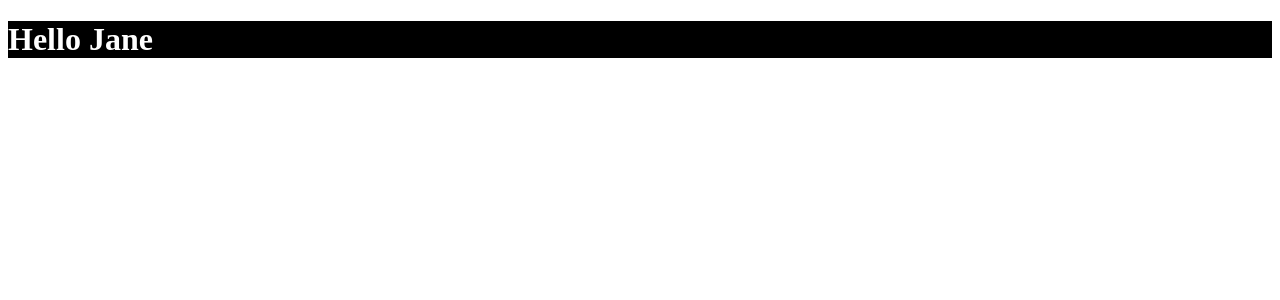
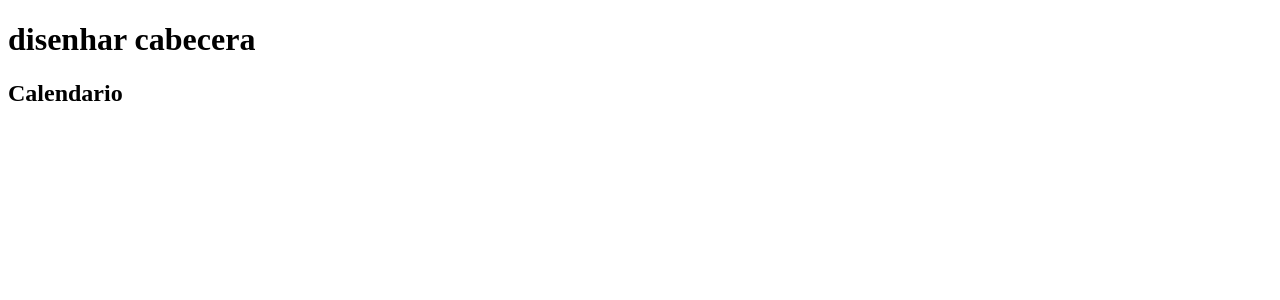
Before and after one commit to argierincon/latintv, a React app: page / in a window 1280 px wide. Shown: the top 300 px of the page. Built offline with nearby package versions, Linux system fonts and the light colour scheme.

Commit message:
rutas funcionando

```diff
--- a/src/Componentes/Cabecera.jsx
+++ b/src/Componentes/Cabecera.jsx
@@ -1,9 +1,9 @@
-import React from 'react'
+import React from 'react';
 
 export const Cabecera = () => {
     return (
         <div>
-            <h1>cabecer</h1>
+            <h1>disenhar cabecera</h1>
         </div>
     )
 }
--- a/src/Componentes/FormularioReserva.jsx
+++ b/src/Componentes/FormularioReserva.jsx
@@ -3,7 +3,7 @@ import React from 'react'
 export const FormularioReserva = () => {
     return (
         <div>
-            <h1>desarrollar formulario formulario</h1>
+            <h1>desarrollar formulario</h1>
         </div>
     )
 }
--- a/src/index.js
+++ b/src/index.js
@@ -1,7 +1,7 @@
 import React from 'react';
 import ReactDOM from 'react-dom';
-import App from './App';
-import './styles.scss';
+import App from './rutas/App';
+// import './styles.scss';
 import firebase from 'firebase';
 
 var firebaseConfig = {
@@ -20,4 +20,4 @@ firebase.initializeApp(firebaseConfig);
 console.log('borrar console.log');
 
 var mountNode = document.getElementById('app');
-ReactDOM.render(<App name="Jane" />, mountNode);
+ReactDOM.render(<App />, mountNode);
--- a/webpack.config.js
+++ b/webpack.config.js
@@ -40,6 +40,7 @@ const config = {
   resolve: {
     extensions: [".js", ".jsx"],
   },
+  devServer:{historyApiFallback:true},
   plugins: [
     new HtmlWebpackPlugin({
       template: "./public/index.html",
```
Also changed, not shown: src/Componentes/prueba.js (deleted), src/Componentes/prueba2.js (deleted), src/Componentes/prueba3.js (deleted), 1 other file (tests, documents, lock files or other folders).
